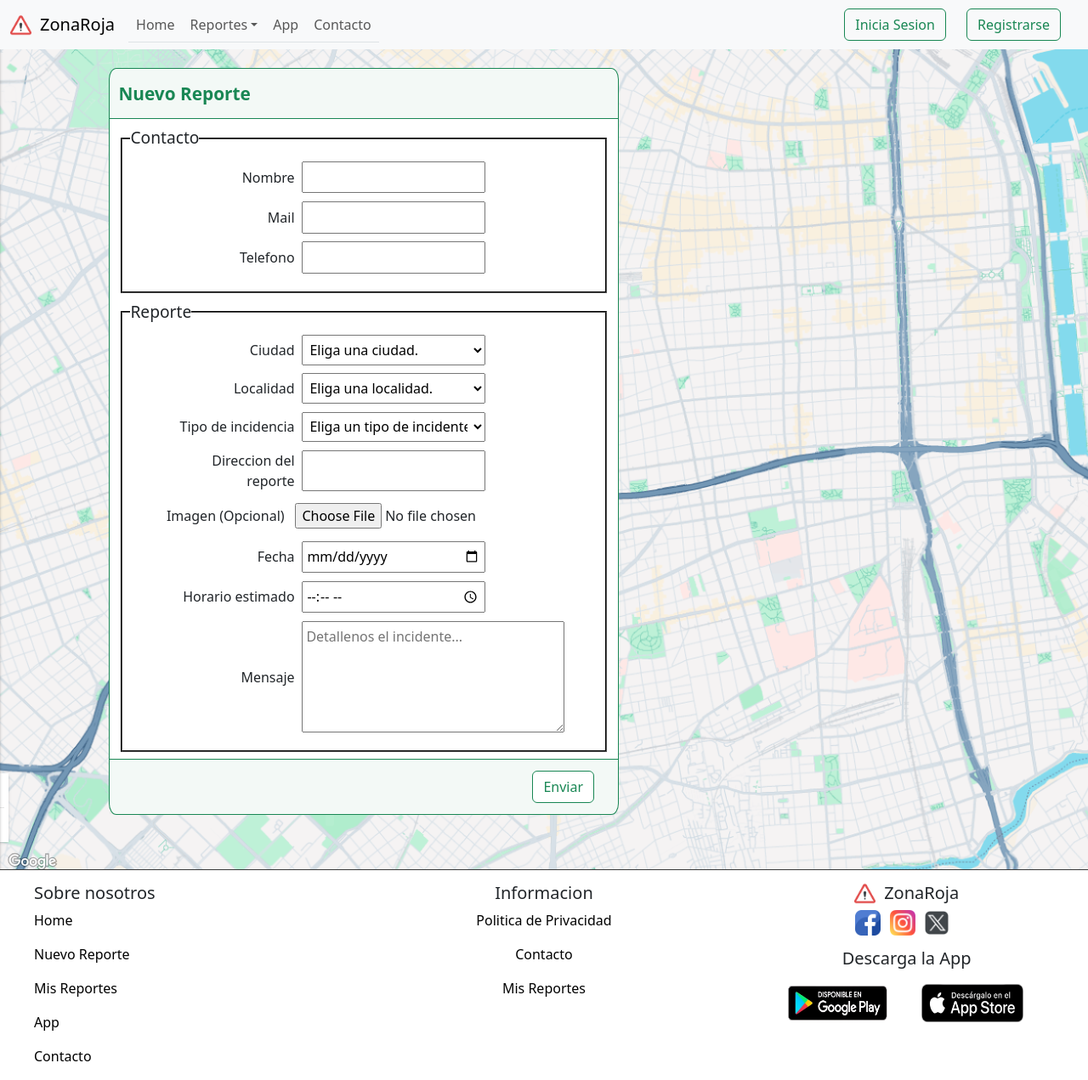
After one commit to leticia-ramirez/nullptr, a Python web app: template front/templates/reporte.html in a window 1280 px wide. The commit adds this page. Shown: the whole page at 85% size. Run offline with Jinja, Linux system fonts and the light colour scheme; the template is opened without the code that fills it, so the values that code supplies are empty.

Commit message:
Agregado la template para reporte.html, tambien agrege un fondo TEMPORAL.

```diff
--- a/front/static/css/style.css
+++ b/front/static/css/style.css
@@ -1,4 +1,5 @@
 /* base.html */
+/* hay 3 estilos definidos globalmente, ojo si van a cambiarlos */
 *{
     padding: 0;
     margin: 0;
@@ -7,6 +8,14 @@
 
 body{
     font-family: system-ui, -apple-system, BlinkMacSystemFont, 'Segoe UI', Roboto, Oxygen, Ubuntu, Cantarell, 'Open Sans', 'Helvetica Neue', sans-serif;
+    min-height: 100vh;
+    display: flex;
+    flex-direction: column;
+    align-items: center;
+    justify-content: space-between;
+    align-items: stretch;
+    background-image: url(../img/fondo_temporal.png);
+    gap: 4em;
 }
 
 h6 {
@@ -15,6 +24,7 @@ h6 {
 
 .wrapper {
     position: fixed;
+    padding: 0;
 }
 .borde-size{
     margin: 0px 20px 0px 0px;
@@ -23,7 +33,11 @@ h6 {
 .container-fluid img {
     margin-right: 10px;
 }
-
+footer {
+    background-color: white;
+    padding-top: 15px;
+    border-top: 1px solid rgb(56, 56, 56);
+}
 footer .padding .footer-primera{
     padding-left: 40px;
 }
@@ -121,3 +135,77 @@ footer .padding .footer-tercera .contenedortres{
 
     }
   }
+
+/* Le añadi un hover a los botones del footer */
+
+footer .padding .footer-primera a:hover, footer .padding .footer-segunda a:hover {
+    color: red;
+}
+
+/* CSS para reporte.html */
+
+/* Recomiendo poner el contenido de los templates en un div con id="content" */
+
+#content {
+    margin-top: 10vh;
+    margin-left: 10vw;
+    min-width: 30%;
+    max-width: 600px;
+    align-self: flex-start;
+    background-color: white;
+    border: 1px solid rgb(25, 135, 84);
+    border-radius: 1.5%;
+}
+#content > h2 {
+    font-size: 1.3em;
+    font-weight: bold;
+    color: rgb(25, 135, 84);
+    background-color: rgba(25, 135, 84, 0.05);
+    padding: 0.8em 0.5em;
+    border-bottom: 1px solid rgb(25, 135, 84);
+}
+
+fieldset {
+    border: 2px groove black;
+    padding: 0em 3em 1em 3em;
+    font-size: 1em;
+    margin: 0 0.8em 0.5em 0.8em;
+}
+fieldset > div {
+    padding: 0.3em 0;
+}
+legend {
+    font-size: 1.2em;
+    float: none;
+    width: auto;
+    margin-left: -2em;
+}
+.seccion_reporte{
+    display: grid;
+    grid-template-columns: 1fr 2fr;
+    gap: 0.5em;
+}
+.seccion_reporte > input,select {
+    max-width: 70%;
+}
+.seccion_reporte > input,select,textarea {
+    padding: 0.3em;
+}
+.seccion_reporte > label {
+    align-content: center;
+    text-align: right;
+}
+#seccion_submit{
+    background-color: rgba(25, 135, 84, 0.05);
+    display: flex;
+    flex-direction: column;
+    align-items: end;
+    padding: 0.8em 0.5em;
+    border-top: 1px solid rgb(25, 135, 84);
+}
+#seccion_submit > input {
+    background-color: white;
+}
+#seccion_submit > input:hover {
+    background-color: rgb(25, 135, 84);
+}
--- /dev/null
+++ b/front/templates/reporte.html
@@ -0,0 +1,148 @@
+<!DOCTYPE html>
+<html lang="en">
+
+<head>
+    <meta charset="UTF-8">
+    <meta name="viewport" content="width=device-width, initial-scale=1.0">
+    <title>ZonaRoja| Inicio</title>
+    <link rel="shortcut icon" href="../static/img/advertencia.png" type="image/x-icon">
+    <link href="https://cdn.jsdelivr.net/npm/bootstrap@5.3.3/dist/css/bootstrap.min.css" rel="stylesheet"
+        integrity="sha384-QWTKZyjpPEjISv5WaRU9OFeRpok6YctnYmDr5pNlyT2bRjXh0JMhjY6hW+ALEwIH" crossorigin="anonymous">
+    <link rel="stylesheet" href="../static/css/style.css">
+    <link rel="preconnect" href="https://fonts.googleapis.com">
+    <link rel="preconnect" href="https://fonts.gstatic.com" crossorigin>
+    <link
+        href="https://fonts.googleapis.com/css2?family=Roboto:ital,wght@0,100;0,300;0,400;0,500;0,700;0,900;1,100;1,300;1,400;1,500;1,700;1,900&display=swap"
+        rel="stylesheet">
+</head>
+
+<body>
+    <header class="wrapper container-fluid">
+        <nav class="navbar navbar-expand-lg bg-body-tertiary">
+            <div class="container-fluid">
+                <img src="../static/img/advertencia.png" alt="alert" width="25px" height="25px">
+                <a class="navbar-brand" href="#">ZonaRoja</a>
+                <button class="navbar-toggler" type="button" data-bs-toggle="collapse"
+                    data-bs-target="#navbarSupportedContent" aria-controls="navbarSupportedContent"
+                    aria-expanded="false" aria-label="Toggle navigation">
+                    <span class="navbar-toggler-icon"></span>
+                </button>
+                <div class="collapse navbar-collapse" id="navbarSupportedContent">
+                    <ul class="nav-tabs navbar-nav me-auto mb-2 mb-lg-0">
+                        <li class="nav-item">
+                            <a class="nav-link" aria-current="page" href="#">Home</a>
+                        </li>
+                        <li class="nav-item dropdown">
+                            <a class="nav-link dropdown-toggle" href="#" id="navbarDropdown" role="button"
+                                data-bs-toggle="dropdown" aria-expanded="false">Reportes</a>
+                            <ul class="dropdown-menu" aria-labelledby="navbarDropdown">
+                                <li><a class="dropdown-item" href="#">Nuevo Reporte</a></li>
+                                <li><a class="dropdown-item" href="#">Mis Reportes</a></li>
+                            </ul>
+                        </li>
+                        <li class="nav-item">
+                            <a class="nav-link" href="#">App</a>
+                        </li>
+                        <li class="nav-item">
+                            <a class="nav-link" href="#">Contacto</a>
+                        </li>
+                    </ul>
+                    <div class="justify-content-end">
+                        <button class="btn btn-outline-success borde-size" type="submit">Inicia Sesion</button>
+                        <button class="btn btn-outline-success borde-size" type="submit">Registrarse</button>
+                    </div>
+                </div>
+            </div>
+        </nav>
+    </header>
+
+<!-- ACA EMPIEZA DONDE HAY QUE CORTAR PARA EL BLOQUE DE FLASK -->
+<div id="content">
+<h2>Nuevo Reporte</h2>
+<form action="" method="post" class="reporte">
+    <fieldset><legend>Contacto</legend>
+    <div class="seccion_reporte"><label for="nombre">Nombre</label><input type="text" name="nombre" id="nombre" required></div>
+    <div class="seccion_reporte"><label for="email">Mail</label><input type="email" name="email" id="email" required></div>
+    <div class="seccion_reporte"><label for="telefono">Telefono</label><input type="tel" name="telefono" pattern="11[0-9]{8}" id="telefono" required></div>
+    </fieldset>
+    <fieldset><legend>Reporte</legend>
+    <div class="seccion_reporte"><label for="ciudad">Ciudad</label><select name="ciudad" id="ciudad" required>
+            <option value="">Eliga una ciudad. </option>
+        </select></div>
+    <div class="seccion_reporte"><label for="localidad">Localidad</label><select name="localidad" id="localidad" required>
+            <option value="">Eliga una localidad. </option>
+        </select></div>
+    <!-- Las ciudades y localidades disponibles hay que hardcorearlas o
+ pasarlas como parametro usando flask, por ahora lo deje vacio. -->
+    <div class="seccion_reporte"><label for="incidencia">Tipo de incidencia</label><select name="incidencia" id="incidencia" required>
+            <option value="">Eliga un tipo de incidente.</option>
+            <option value="">Robo</option>
+            <option value="">Secuestro</option>
+            <option value="">Violencia</option>
+            <option value="">Asesinato</option>
+        </select></div>
+    <!-- hay que elegir los tipos de incidencia, por ahora puse unos placeholders. -->
+    <div class="seccion_reporte"><label for="direccion">Direccion del reporte</label><input type="text" name="direccion" id="direccion" required></div>
+    <div class="seccion_reporte"><label for="imagen">Imagen (Opcional)</label><input type="file" accept="image/*" name="imagen" id="imagen"></div>
+    <div class="seccion_reporte"><label for="fecha">Fecha</label><input type="date" name="fecha" id="fecha" required></div>
+    <div class="seccion_reporte"><label for="hora">Horario estimado</label><input type="time" name="hora" id="hora" required></div>
+    <div class="seccion_reporte"><label for="mensaje">Mensaje</label><textarea rows="5" name="mensaje" id="mensaje" placeholder="Detallenos el incidente..." required></textarea></div>
+    </fieldset>
+    <div id="seccion_submit">
+        <input id="submit" class="btn btn-outline-success borde-size" type="submit" value="Enviar">
+    </div>
+</form>
+</div>
+<!-- HASTA ACA -->
+
+    <footer class="footer container-fluid">
+        <div class="row padding">
+            <div class="col-12 col-lg-4 footer-primera">
+                <h6>Sobre nosotros</h6>
+                <p class="fw-light"><a href="#">Home</a></p>
+                <p class="fw-light"><a href="#">Nuevo Reporte</a></p>
+                <p class="fw-light"><a href="#">Mis Reportes</a></p>
+                <p class="fw-light"><a href="#">App</a></p>
+                <p class="fw-light"><a href="#">Contacto</a></p>
+            </div>
+            <div class="col-12 col-lg-4 footer-segunda text-center">
+                <h6>Informacion</h6>
+                <p class="fw-light"><a href="#">Politica de Privacidad</a></p>
+                <p class="fw-light"><a href="#">Contacto</a></p>
+                <p class="fw-light"><a href="#">Mis Reportes</a></p>
+            </div>
+            <div class="col-12 col-lg-4 footer-tercera text-center mx-auto">
+                <div class="inline">
+                    <img src="../static/img/advertencia.png" alt="alert" width="25px" height="25px">
+                    <h6>ZonaRoja</h6>
+                </div>
+
+                <div class="contenedordos">
+                    <div>
+                        <img src="../static/img/facebook.png" alt="icono de facebook" height="30" width="30">
+                    </div>
+                    <div>
+                        <img src="../static/img/instagram.png" alt="icono de instagram" height="30" width="30">
+                    </div>
+                    <div>
+                        <img src="../static/img/logotipos.png" alt="icono de twitter" height="30" width="30">
+                    </div>
+                </div>
+                <h6>Descarga la App</h6>
+                <div class="contenedortres">
+                    <div>
+                        <img src="../static/img/Banner_GooglePlay.png" alt="icono de facebook" width="130px" height="65px">
+                    </div>
+                    <div>
+                        <img src="../static/img/banner-app-store.png" alt="icono de instagram" width="120px" height="45px">
+                    </div>
+                </div>
+            </div>
+        </div>
+    </footer>
+    <script src="https://cdn.jsdelivr.net/npm/bootstrap@5.3.3/dist/js/bootstrap.bundle.min.js"
+        integrity="sha384-YvpcrYf0tY3lHB60NNkmXc5s9fDVZLESaAA55NDzOxhy9GkcIdslK1eN7N6jIeHz"
+        crossorigin="anonymous"></script>
+</body>
+
+</html>
```
Also changed, not shown: front/static/img/fondo_temporal.png (added).
